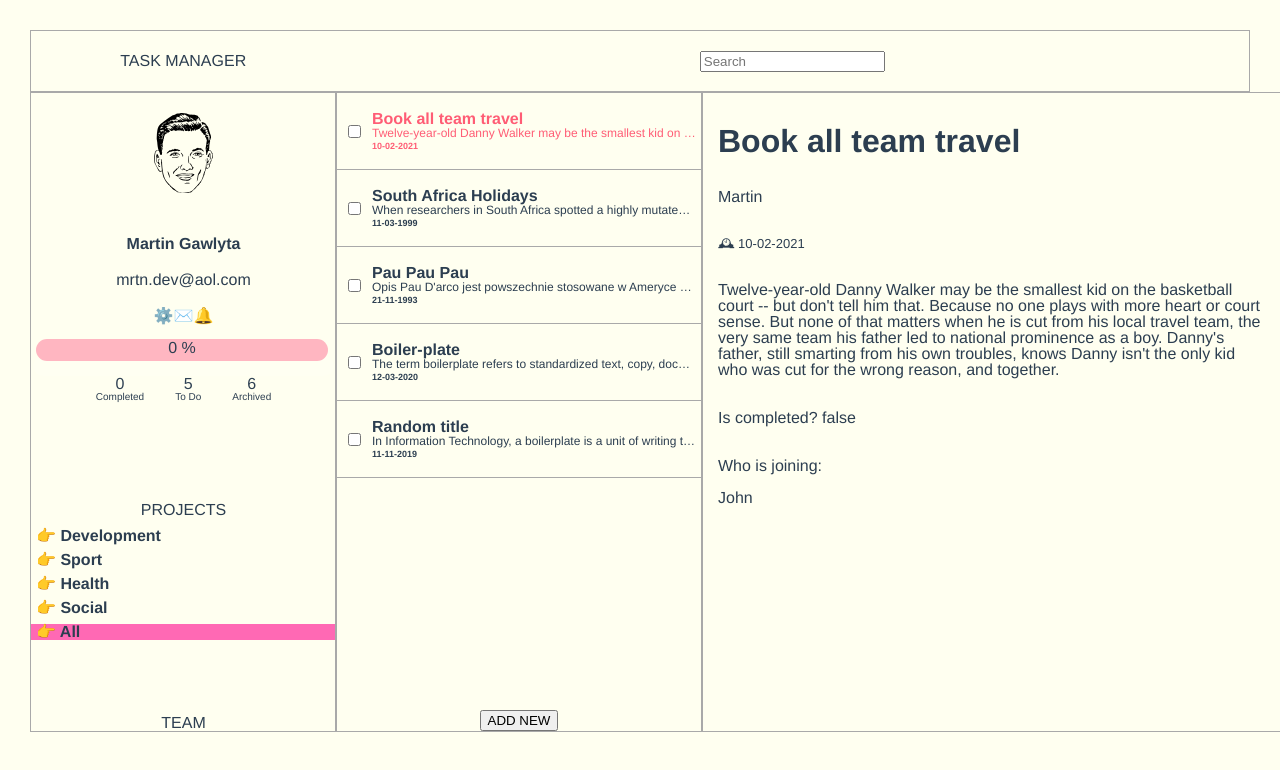
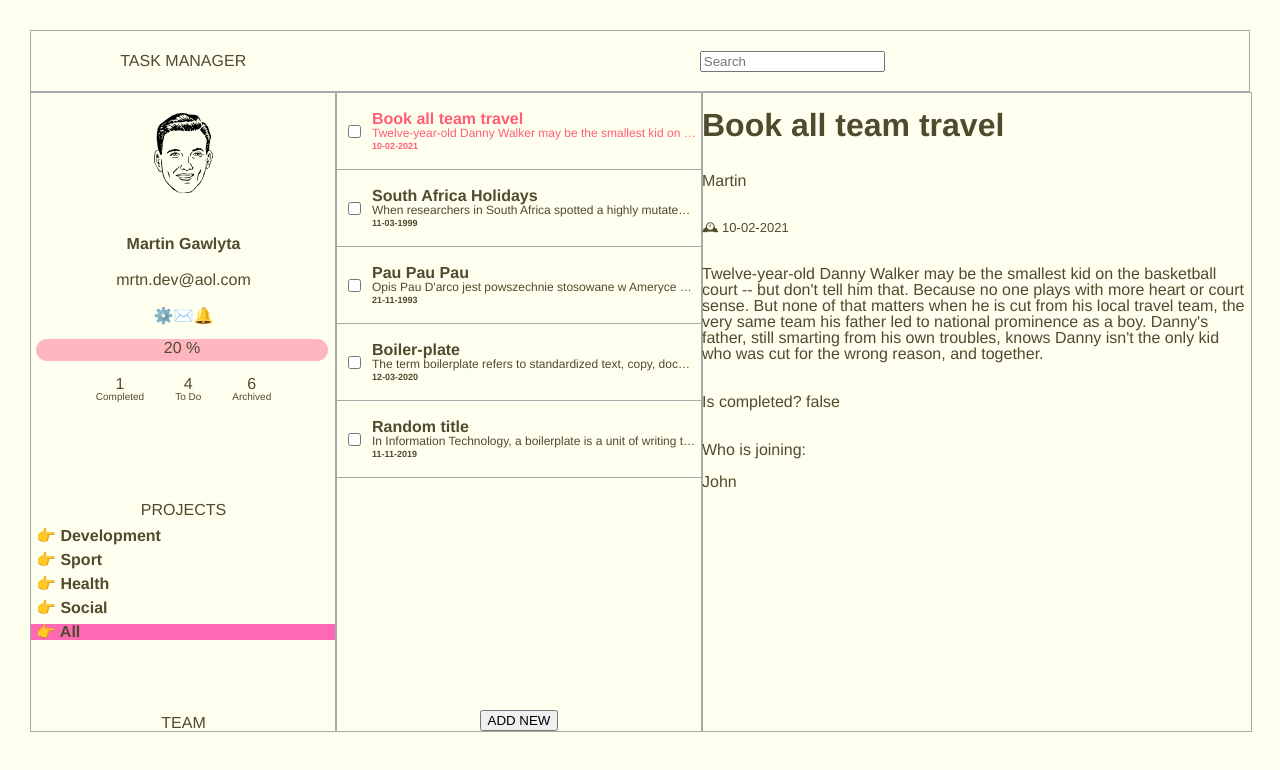
Before and after one commit to mlvrkhn/v-teams, a Vue app: page /tasks/291238 in a window 1280 px wide. Shown: the top 770 px of the page. Built offline with nearby package versions, Linux system fonts and the light colour scheme; data requests are answered from the project's data file.

Commit message:
Add basic styling to all components

```diff
--- a/db.json
+++ b/db.json
@@ -50,7 +50,7 @@
       "description": "Opis Pau D'arco jest powszechnie stosowane w Ameryce Łacińskiej, jak i Europie. Niektórzy uważają, że jest to najcenniejszy skarb ze spuścizny indiańskiej.",
       "category": "Social",
       "date": "21-11-1993",
-      "isCompleted": false,
+      "isCompleted": true,
       "attendees": [
         {
           "id": 7,
--- a/src/App.vue
+++ b/src/App.vue
@@ -18,28 +18,7 @@ export default {
 </script>
 
 <style lang="scss">
-@import './styles/reset.scss';
-
-#app {
-	font-family: Avenir, Helvetica, Arial, sans-serif;
-	-webkit-font-smoothing: antialiased;
-	-moz-osx-font-smoothing: grayscale;
-	text-align: center;
-	color: #2c3e50;
-	background-color: ivory;
-}
-
-#nav {
-	padding: 30px;
-	height: 100vh;
-}
-
-#nav a {
-	font-weight: bold;
-	color: #2c3e50;
-}
-
-#nav a.router-link-exact-active {
-	color: rgb(255, 93, 117);
-}
+@use './styles/main.scss';
+@use './styles/_variables.scss';
+@use './styles/reset.scss';
 </style>
--- a/src/components/TopBar.vue
+++ b/src/components/TopBar.vue
@@ -1,7 +1,7 @@
 <template>
 	<div class="top-bar">
-		<div class="bar">TASK MANAGER</div>
-		<div class="bar">
+		<div class="panel">TASK MANAGER</div>
+		<div class="panel">
 			<input type="text" placeholder="Search" v-model="searchQuery" />
 		</div>
 	</div>
@@ -23,18 +23,18 @@ export default {
 };
 </script>
 
-<style scoped>
+<style lang="scss" scoped>
 .top-bar {
 	height: 60px;
 	border: 1px solid darkgrey;
 	display: grid;
 	grid-template-columns: 25% 75%;
-}
-.bar {
-	/* border: 1px solid darkgrey; */
-	display: flex;
-	justify-content: center;
-	align-items: center;
-	gap: 10px;
+
+	.panel {
+		display: flex;
+		justify-content: center;
+		align-items: center;
+		gap: 10px;
+	}
 }
 </style>
--- /dev/null
+++ b/src/styles/_variables.scss
@@ -0,0 +1,4 @@
+$primary-color: rgb(255, 93, 117);
+$secondary-color: rgb(255, 182, 193);
+$font-color: #504b2c;
+$gray: rgb(163, 160, 160);
--- /dev/null
+++ b/src/styles/main.scss
@@ -0,0 +1,21 @@
+@use './_variables.scss';
+
+#app {
+	font-family: Avenir, Helvetica, Arial, sans-serif;
+	-webkit-font-smoothing: antialiased;
+	-moz-osx-font-smoothing: grayscale;
+	text-align: center;
+	color: variables.$font-color;
+	background-color: ivory;
+}
+#nav {
+	padding: 30px;
+	height: 100vh;
+	a {
+		font-weight: bold;
+		color: variables.$font-color;
+	}
+	a.router-link-exact-active {
+		color: variables.$primary-color;
+	}
+}
--- a/src/views/CreateTask.vue
+++ b/src/views/CreateTask.vue
@@ -78,22 +78,27 @@ export default {
 };
 </script>
 
-<style scoped>
+<style scoped lang="scss">
+@use '../styles/_variables.scss';
+
 .form-container {
-	border: 1px solid darkgray;
+	border: 1px solid variables.$font-color;
 	display: flex;
 	flex-direction: column;
 	align-items: center;
 }
+
 .task-form {
 	display: flex;
 	flex-direction: column;
 	width: 90%;
 	justify-content: center;
+
+	> * {
+		margin: 5px 0;
+	}
 }
-.task-form > * {
-	margin: 5px 0;
-}
+
 .datepicker {
 	text-align: center;
 }
--- a/src/views/DetailsPanel.vue
+++ b/src/views/DetailsPanel.vue
@@ -1,14 +1,14 @@
 <template>
 	<div class="column details-container">
-		<h2 class="task-details-title">{{ task.title }}</h2>
-		<h2 class="task-details-user">{{ user.name }}</h2>
-		<p class="task-details-date">🕰 {{ task.date }}</p>
-		<p class="task-details-description">{{ task.description }}</p>
-		<span class="task-details-completed"
+		<h2 class="task-details__title">{{ task.title }}</h2>
+		<h2 class="task-details__user">{{ user.name }}</h2>
+		<p class="task-details__date">🕰 {{ task.date }}</p>
+		<p class="task-details__description">{{ task.description }}</p>
+		<span class="task-details__completed"
 			>Is completed? {{ task.isCompleted }}</span
 		>
-		<label class="task-details-attendees-label">Who is joining:</label>
-		<ul class="task-details-attendees-list">
+		<label class="task-details__attendees-label">Who is joining:</label>
+		<ul class="task-details__attendees-list">
 			<li v-for="(a, i) in task.attendees" :key="i">{{ a.name }}</li>
 		</ul>
 	</div>
@@ -38,25 +38,26 @@ export default {
 };
 </script>
 
-<style scoped>
+<style scoped lang="scss">
 .details-container {
 	display: flex;
 	flex-direction: column;
-	padding: 1rem;
 	text-align: left;
-}
-.details-container > * {
+	> * {
 		margin: 1rem 0;
 	}
-.task-details-title {
+}
+.task-details {
+	&__title {
 		font-size: xx-large;
 		font-weight: 700;
 	}
-.task-details-date {
+	&__date {
 		font-size: small;
 	}
-.task-details-attendees-label {
+	&__attendees-label {
 		margin-bottom: 0;
 		font-weight: 500;
 	}
+}
 </style>
--- a/src/views/MainPanel.vue
+++ b/src/views/MainPanel.vue
@@ -28,7 +28,7 @@ export default {
 };
 </script>
 
-<style>
+<style lang="scss">
 .main-container {
 	height: 80%;
 	display: grid;
--- a/src/views/TasksPanel.vue
+++ b/src/views/TasksPanel.vue
@@ -76,10 +76,12 @@ export default {
 };
 </script>
 
-<style scoped>
-li a {
+<style lang="scss" scoped>
+li {
+	a {
 		text-decoration: none;
 		color: #fff;
+	}
 }
 .list-items-container {
 	display: flex;
@@ -87,30 +89,31 @@ li a {
 	justify-content: space-between;
 	height: 100%;
 }
-.task-item-container {
+.task-item {
+	display: flex;
+	text-align: left;
+	margin-left: 0.5rem;
+	flex-direction: column;
+	&-container {
 		display: flex;
 		align-items: center;
 		height: 60px;
 		border-bottom: 1px solid darkgrey;
 		padding: 0.5rem;
-}
-.task-item-container:hover {
+
+		&:hover {
 			background-color: lightpink;
 		}
-.task-item {
-	display: flex;
-	text-align: left;
-	margin-left: 0.5rem;
-	flex-direction: column;
 	}
-.task-item-description {
+	&-description {
 		font-size: 12px;
 		font-weight: 400;
 		outline: none;
 	}
-.task-item-date {
+	&-date {
 		font-size: 9px;
 		margin: 0;
+	}
 }
 .cut-text {
 	text-overflow: ellipsis;
--- a/src/views/UserPanel.vue
+++ b/src/views/UserPanel.vue
@@ -18,7 +18,7 @@
 							{{ getTasksFulfilmentRate }} %
 						</div>
 					</div>
-					<div class="task-numeric-summary">
+					<div class="task-summary-numeric">
 						<span>
 							<h3>{{ completedTaskCount }}</h3>
 							<p>Completed</p>
@@ -84,29 +84,34 @@ export default {
 	align-items: center;
 	margin: 2rem 5px;
 }
-.user-panel-container {
+.task-summary-numeric {
+	display: flex;
+	width: 70%;
+	justify-content: space-around;
+
+	* p {
+		font-size: 10px;
+		display: flex;
+	}
+}
+.user {
+	&-panel-container {
 		display: flex;
 		flex-direction: column;
 		align-items: stretch;
 		justify-content: space-between;
 	}
-.user-personal-name {
+	&-personal {
+		&-name {
 			font-weight: 700;
 		}
-.task-numeric-summary {
-	display: flex;
-	width: 70%;
-	justify-content: space-around;
-}
-.task-numeric-summary * p {
-	font-size: 10px;
-	display: flex;
-}
-.user-personal-data > * {
+		&-data > * {
 			margin: 20px 0;
 		}
-.user-personal-avatar {
+		&-avatar {
 			height: 80px;
+		}
+	}
 }
 .projects-container > h2 {
 	margin-bottom: 10px;
@@ -117,15 +122,13 @@ export default {
 	margin-bottom: 0.5rem;
 	padding-left: 5px;
 	cursor: pointer;
+	&:hover {
+		background-color: rgb(255, 182, 193);
 	}
-.project-item:hover {
-	background-color: lightpink;
 }
 .active {
 	background-color: hotpink;
 }
-
-/* progress bar */
 .progress {
 	background: rgba(255, 255, 255, 0.1);
 	justify-content: flex-start;
@@ -136,8 +139,7 @@ export default {
 	display: flex;
 	height: 20px;
 	width: 100%;
-}
-.progress-value {
+	&-value {
 		animation: load 3s normal forwards;
 		box-shadow: 0 10px 40px -10px #fff;
 		border-radius: 100px;
@@ -148,7 +150,7 @@ export default {
 		text-align: center;
 		width: 0;
 	}
-
+}
 @keyframes load {
 	0% {
 		width: 0;
```
Also changed, not shown: 1 other file (tests, documents, lock files or other folders). Lines whose indentation alone changed are shown as unchanged.
